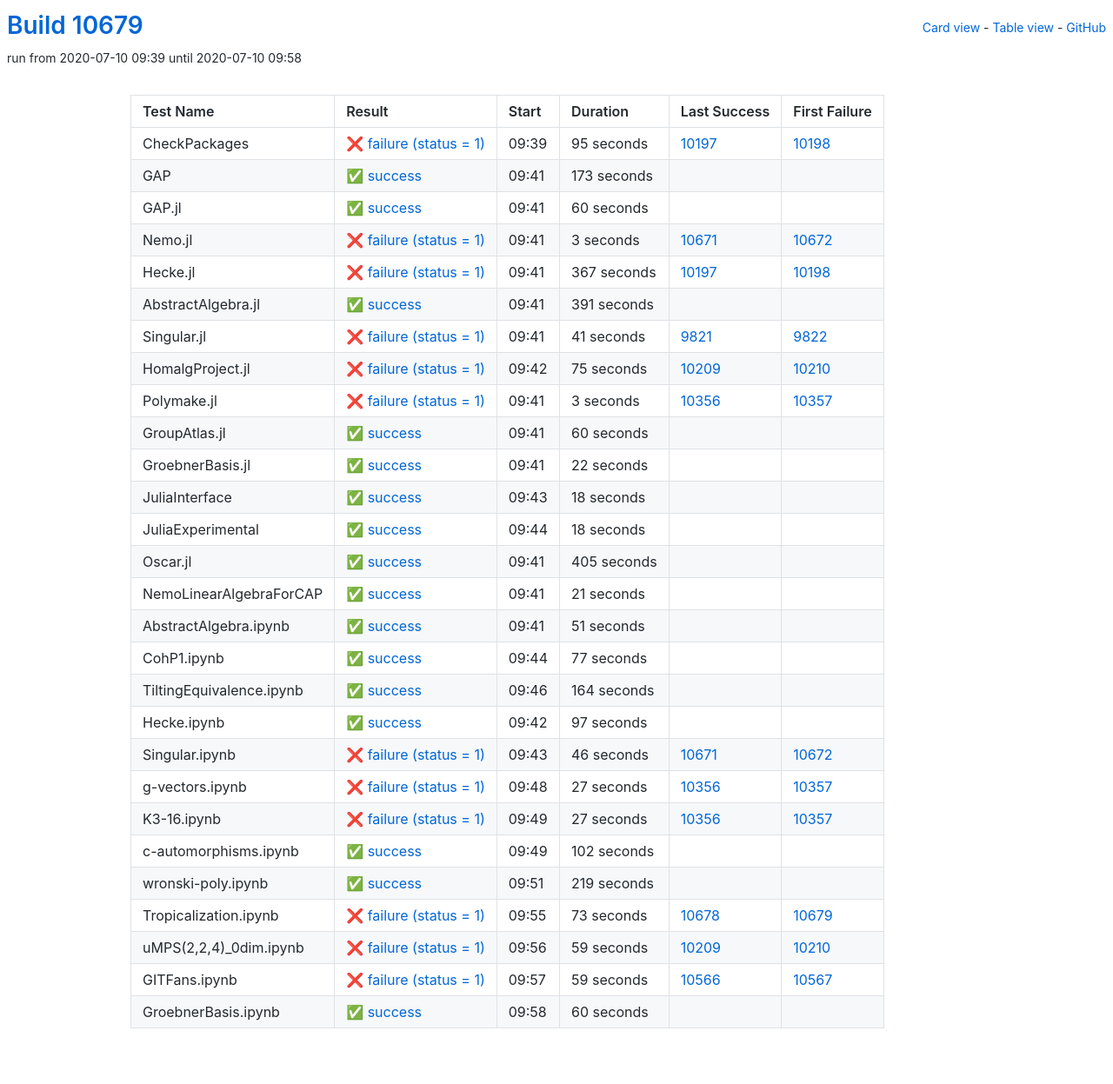
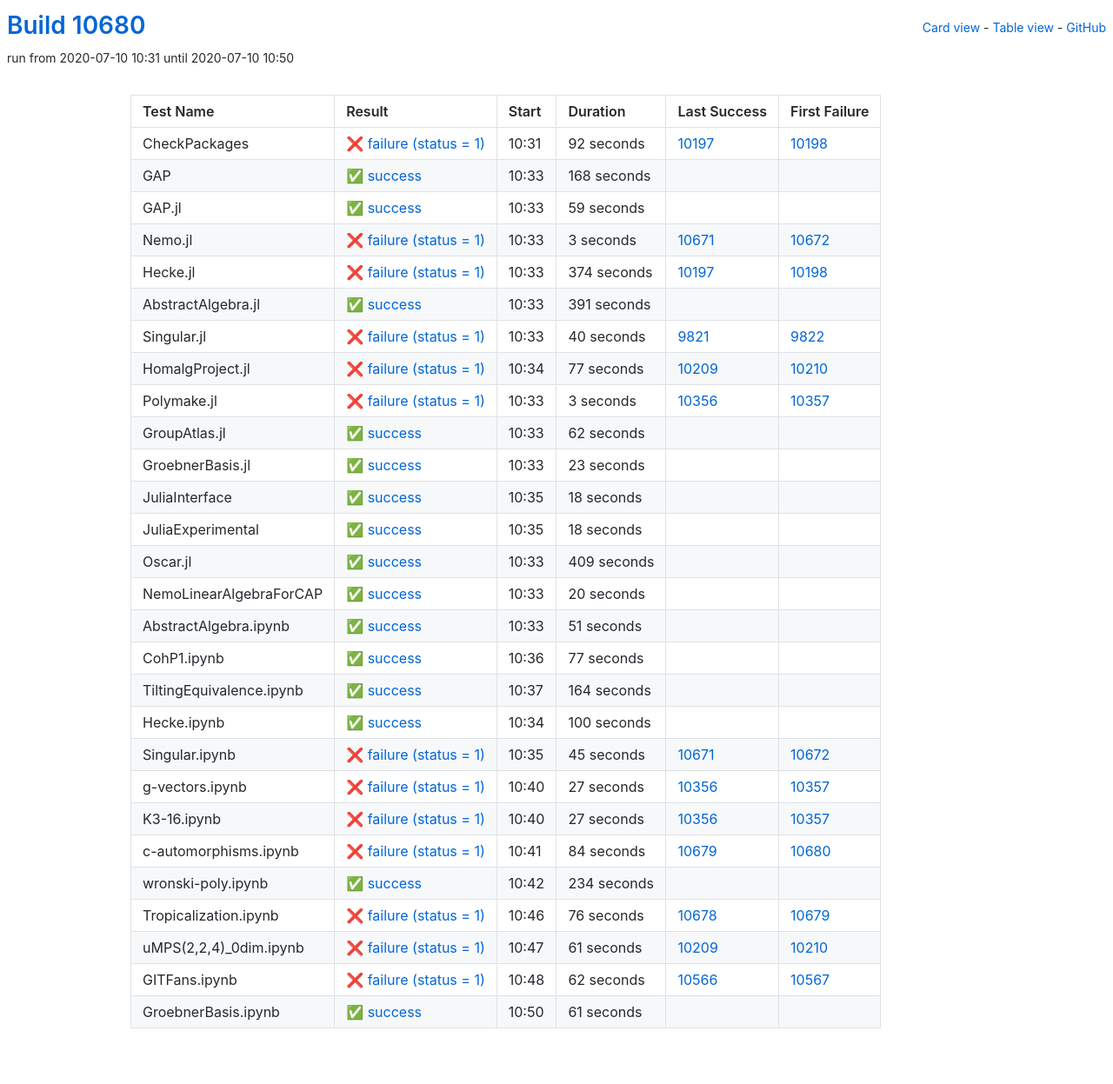
Before and after one commit to oscar-system/oscar-ci-status, a Jekyll site: the page built from table.html, in a window 1280 px wide. Shown: the whole page at 87% size. Built offline with Jekyll 4.4.1, drawn with Linux system fonts in a browser that asks for light colours.

Commit message:
Build #10680

```diff
--- a/_data/ci.yml
+++ b/_data/ci.yml
@@ -1,6 +1,6 @@
 ---
-build: 10679
-build_url: https://oscarci.mathematik.uni-kl.de/job/oscar/10679/
+build: 10680
+build_url: https://oscarci.mathematik.uni-kl.de/job/oscar/10680/
 job: oscar
 organization: oscar-system
 repo: oscar-ci-status
@@ -8,44 +8,44 @@
 tests:
 - name: CheckPackages
   id: checkpackages
-  log: https://oscarci.mathematik.uni-kl.de/job/oscar/10679/artifact/logs/build-10679/CheckPackages.log
-  start: 2020-07-10 09:39
+  log: https://oscarci.mathematik.uni-kl.de/job/oscar/10680/artifact/logs/build-10680/CheckPackages.log
+  start: 2020-07-10 10:31
   success: false
   exitcode: 1
   status: failure
-  duration: 95
+  duration: 92
   last_success: 10197
   last_success_url: https://oscarci.mathematik.uni-kl.de/job/oscar/10197/
   first_failure: 10198
   first_failure_url: https://oscarci.mathematik.uni-kl.de/job/oscar/10198/
 - name: GAP
   id: gap
-  log: https://oscarci.mathematik.uni-kl.de/job/oscar/10679/artifact/logs/build-10679/GAP.log
-  start: 2020-07-10 09:41
+  log: https://oscarci.mathematik.uni-kl.de/job/oscar/10680/artifact/logs/build-10680/GAP.log
+  start: 2020-07-10 10:33
   success: true
   exitcode: 0
   status: success
-  duration: 173
+  duration: 168
   last_success: false
   last_success_url:
   first_failure: false
   first_failure_url:
 - name: GAP.jl
   id: gap-jl
-  log: https://oscarci.mathematik.uni-kl.de/job/oscar/10679/artifact/logs/build-10679/GAP.jl.log
-  start: 2020-07-10 09:41
+  log: https://oscarci.mathematik.uni-kl.de/job/oscar/10680/artifact/logs/build-10680/GAP.jl.log
+  start: 2020-07-10 10:33
   success: true
   exitcode: 0
   status: success
-  duration: 60
+  duration: 59
   last_success: false
   last_success_url:
   first_failure: false
   first_failure_url:
 - name: Nemo.jl
   id: nemo-jl
-  log: https://oscarci.mathematik.uni-kl.de/job/oscar/10679/artifact/logs/build-10679/Nemo.jl.log
-  start: 2020-07-10 09:41
+  log: https://oscarci.mathematik.uni-kl.de/job/oscar/10680/artifact/logs/build-10680/Nemo.jl.log
+  start: 2020-07-10 10:33
   success: false
   exitcode: 1
   status: failure
@@ -56,20 +56,20 @@
   first_failure_url: https://oscarci.mathematik.uni-kl.de/job/oscar/10672/
 - name: Hecke.jl
   id: hecke-jl
-  log: https://oscarci.mathematik.uni-kl.de/job/oscar/10679/artifact/logs/build-10679/Hecke.jl.log
-  start: 2020-07-10 09:41
+  log: https://oscarci.mathematik.uni-kl.de/job/oscar/10680/artifact/logs/build-10680/Hecke.jl.log
+  start: 2020-07-10 10:33
   success: false
   exitcode: 1
   status: failure
-  duration: 367
+  duration: 374
   last_success: 10197
   last_success_url: https://oscarci.mathematik.uni-kl.de/job/oscar/10197/
   first_failure: 10198
   first_failure_url: https://oscarci.mathematik.uni-kl.de/job/oscar/10198/
 - name: AbstractAlgebra.jl
   id: abstractalgebra-jl
-  log: https://oscarci.mathematik.uni-kl.de/job/oscar/10679/artifact/logs/build-10679/AbstractAlgebra.jl.log
-  start: 2020-07-10 09:41
+  log: https://oscarci.mathematik.uni-kl.de/job/oscar/10680/artifact/logs/build-10680/AbstractAlgebra.jl.log
+  start: 2020-07-10 10:33
   success: true
   exitcode: 0
   status: success
@@ -80,32 +80,32 @@
   first_failure_url:
 - name: Singular.jl
   id: singular-jl
-  log: https://oscarci.mathematik.uni-kl.de/job/oscar/10679/artifact/logs/build-10679/Singular.jl.log
-  start: 2020-07-10 09:41
+  log: https://oscarci.mathematik.uni-kl.de/job/oscar/10680/artifact/logs/build-10680/Singular.jl.log
+  start: 2020-07-10 10:33
   success: false
   exitcode: 1
   status: failure
-  duration: 41
+  duration: 40
   last_success: 9821
   last_success_url: https://oscarci.mathematik.uni-kl.de/job/oscar/9821/
   first_failure: 9822
   first_failure_url: https://oscarci.mathematik.uni-kl.de/job/oscar/9822/
 - name: HomalgProject.jl
   id: homalgproject-jl
-  log: https://oscarci.mathematik.uni-kl.de/job/oscar/10679/artifact/logs/build-10679/HomalgProject.jl.log
-  start: 2020-07-10 09:42
+  log: https://oscarci.mathematik.uni-kl.de/job/oscar/10680/artifact/logs/build-10680/HomalgProject.jl.log
+  start: 2020-07-10 10:34
   success: false
   exitcode: 1
   status: failure
-  duration: 75
+  duration: 77
   last_success: 10209
   last_success_url: https://oscarci.mathematik.uni-kl.de/job/oscar/10209/
   first_failure: 10210
   first_failure_url: https://oscarci.mathematik.uni-kl.de/job/oscar/10210/
 - name: Polymake.jl
   id: polymake-jl
-  log: https://oscarci.mathematik.uni-kl.de/job/oscar/10679/artifact/logs/build-10679/Polymake.jl.log
-  start: 2020-07-10 09:41
+  log: https://oscarci.mathematik.uni-kl.de/job/oscar/10680/artifact/logs/build-10680/Polymake.jl.log
+  start: 2020-07-10 10:33
   success: false
   exitcode: 1
   status: failure
@@ -116,32 +116,32 @@
   first_failure_url: https://oscarci.mathematik.uni-kl.de/job/oscar/10357/
 - name: GroupAtlas.jl
   id: groupatlas-jl
-  log: https://oscarci.mathematik.uni-kl.de/job/oscar/10679/artifact/logs/build-10679/GroupAtlas.jl.log
-  start: 2020-07-10 09:41
+  log: https://oscarci.mathematik.uni-kl.de/job/oscar/10680/artifact/logs/build-10680/GroupAtlas.jl.log
+  start: 2020-07-10 10:33
   success: true
   exitcode: 0
   status: success
-  duration: 60
+  duration: 62
   last_success: false
   last_success_url:
   first_failure: false
   first_failure_url:
 - name: GroebnerBasis.jl
   id: groebnerbasis-jl
-  log: https://oscarci.mathematik.uni-kl.de/job/oscar/10679/artifact/logs/build-10679/GroebnerBasis.jl.log
-  start: 2020-07-10 09:41
+  log: https://oscarci.mathematik.uni-kl.de/job/oscar/10680/artifact/logs/build-10680/GroebnerBasis.jl.log
+  start: 2020-07-10 10:33
   success: true
   exitcode: 0
   status: success
-  duration: 22
+  duration: 23
   last_success: false
   last_success_url:
   first_failure: false
   first_failure_url:
 - name: JuliaInterface
   id: juliainterface
-  log: https://oscarci.mathematik.uni-kl.de/job/oscar/10679/artifact/logs/build-10679/JuliaInterface.log
-  start: 2020-07-10 09:43
+  log: https://oscarci.mathematik.uni-kl.de/job/oscar/10680/artifact/logs/build-10680/JuliaInterface.log
+  start: 2020-07-10 10:35
   success: true
   exitcode: 0
   status: success
@@ -152,8 +152,8 @@
   first_failure_url:
 - name: JuliaExperimental
   id: juliaexperimental
-  log: https://oscarci.mathematik.uni-kl.de/job/oscar/10679/artifact/logs/build-10679/JuliaExperimental.log
-  start: 2020-07-10 09:44
+  log: https://oscarci.mathematik.uni-kl.de/job/oscar/10680/artifact/logs/build-10680/JuliaExperimental.log
+  start: 2020-07-10 10:35
   success: true
   exitcode: 0
   status: success
@@ -164,32 +164,32 @@
   first_failure_url:
 - name: Oscar.jl
   id: oscar-jl
-  log: https://oscarci.mathematik.uni-kl.de/job/oscar/10679/artifact/logs/build-10679/Oscar.jl.log
-  start: 2020-07-10 09:41
+  log: https://oscarci.mathematik.uni-kl.de/job/oscar/10680/artifact/logs/build-10680/Oscar.jl.log
+  start: 2020-07-10 10:33
   success: true
   exitcode: 0
   status: success
-  duration: 405
+  duration: 409
   last_success: false
   last_success_url:
   first_failure: false
   first_failure_url:
 - name: NemoLinearAlgebraForCAP
   id: nemolinearalgebraforcap
-  log: https://oscarci.mathematik.uni-kl.de/job/oscar/10679/artifact/logs/build-10679/NemoLinearAlgebraForCAP.log
-  start: 2020-07-10 09:41
+  log: https://oscarci.mathematik.uni-kl.de/job/oscar/10680/artifact/logs/build-10680/NemoLinearAlgebraForCAP.log
+  start: 2020-07-10 10:33
   success: true
   exitcode: 0
   status: success
-  duration: 21
+  duration: 20
   last_success: false
   last_success_url:
   first_failure: false
   first_failure_url:
 - name: AbstractAlgebra.ipynb
   id: abstractalgebra-ipynb
-  log: https://oscarci.mathematik.uni-kl.de/job/oscar/10679/artifact/logs/build-10679/AbstractAlgebra.ipynb.log
-  start: 2020-07-10 09:41
+  log: https://oscarci.mathematik.uni-kl.de/job/oscar/10680/artifact/logs/build-10680/AbstractAlgebra.ipynb.log
+  start: 2020-07-10 10:33
   success: true
   exitcode: 0
   status: success
@@ -200,8 +200,8 @@
   first_failure_url:
 - name: CohP1.ipynb
   id: cohp1-ipynb
-  log: https://oscarci.mathematik.uni-kl.de/job/oscar/10679/artifact/logs/build-10679/CohP1.ipynb.log
-  start: 2020-07-10 09:44
+  log: https://oscarci.mathematik.uni-kl.de/job/oscar/10680/artifact/logs/build-10680/CohP1.ipynb.log
+  start: 2020-07-10 10:36
   success: true
   exitcode: 0
   status: success
@@ -212,8 +212,8 @@
   first_failure_url:
 - name: TiltingEquivalence.ipynb
   id: tiltingequivalence-ipynb
-  log: https://oscarci.mathematik.uni-kl.de/job/oscar/10679/artifact/logs/build-10679/TiltingEquivalence.ipynb.log
-  start: 2020-07-10 09:46
+  log: https://oscarci.mathematik.uni-kl.de/job/oscar/10680/artifact/logs/build-10680/TiltingEquivalence.ipynb.log
+  start: 2020-07-10 10:37
   success: true
   exitcode: 0
   status: success
@@ -224,32 +224,32 @@
   first_failure_url:
 - name: Hecke.ipynb
   id: hecke-ipynb
-  log: https://oscarci.mathematik.uni-kl.de/job/oscar/10679/artifact/logs/build-10679/Hecke.ipynb.log
-  start: 2020-07-10 09:42
+  log: https://oscarci.mathematik.uni-kl.de/job/oscar/10680/artifact/logs/build-10680/Hecke.ipynb.log
+  start: 2020-07-10 10:34
   success: true
   exitcode: 0
   status: success
-  duration: 97
+  duration: 100
   last_success: false
   last_success_url:
   first_failure: false
   first_failure_url:
 - name: Singular.ipynb
   id: singular-ipynb
-  log: https://oscarci.mathematik.uni-kl.de/job/oscar/10679/artifact/logs/build-10679/Singular.ipynb.log
-  start: 2020-07-10 09:43
+  log: https://oscarci.mathematik.uni-kl.de/job/oscar/10680/artifact/logs/build-10680/Singular.ipynb.log
+  start: 2020-07-10 10:35
   success: false
   exitcode: 1
   status: failure
-  duration: 46
+  duration: 45
   last_success: 10671
   last_success_url: https://oscarci.mathematik.uni-kl.de/job/oscar/10671/
   first_failure: 10672
   first_failure_url: https://oscarci.mathematik.uni-kl.de/job/oscar/10672/
 - name: g-vectors.ipynb
   id: g-vectors-ipynb
-  log: https://oscarci.mathematik.uni-kl.de/job/oscar/10679/artifact/logs/build-10679/g-vectors.ipynb.log
-  start: 2020-07-10 09:48
+  log: https://oscarci.mathematik.uni-kl.de/job/oscar/10680/artifact/logs/build-10680/g-vectors.ipynb.log
+  start: 2020-07-10 10:40
   success: false
   exitcode: 1
   status: failure
@@ -260,8 +260,8 @@
   first_failure_url: https://oscarci.mathematik.uni-kl.de/job/oscar/10357/
 - name: K3-16.ipynb
   id: k3-16-ipynb
-  log: https://oscarci.mathematik.uni-kl.de/job/oscar/10679/artifact/logs/build-10679/K3-16.ipynb.log
-  start: 2020-07-10 09:49
+  log: https://oscarci.mathematik.uni-kl.de/job/oscar/10680/artifact/logs/build-10680/K3-16.ipynb.log
+  start: 2020-07-10 10:40
   success: false
   exitcode: 1
   status: failure
@@ -272,72 +272,72 @@
   first_failure_url: https://oscarci.mathematik.uni-kl.de/job/oscar/10357/
 - name: c-automorphisms.ipynb
   id: c-automorphisms-ipynb
-  log: https://oscarci.mathematik.uni-kl.de/job/oscar/10679/artifact/logs/build-10679/c-automorphisms.ipynb.log
-  start: 2020-07-10 09:49
+  log: https://oscarci.mathematik.uni-kl.de/job/oscar/10680/artifact/logs/build-10680/c-automorphisms.ipynb.log
+  start: 2020-07-10 10:41
+  success: false
+  exitcode: 1
+  status: failure
+  duration: 84
+  last_success: 10679
+  last_success_url: https://oscarci.mathematik.uni-kl.de/job/oscar/10679/
+  first_failure: 10680
+  first_failure_url: https://oscarci.mathematik.uni-kl.de/job/oscar/10680/
+- name: wronski-poly.ipynb
+  id: wronski-poly-ipynb
+  log: https://oscarci.mathematik.uni-kl.de/job/oscar/10680/artifact/logs/build-10680/wronski-poly.ipynb.log
+  start: 2020-07-10 10:42
   success: true
   exitcode: 0
   status: success
-  duration: 102
-  last_success: false
-  last_success_url:
-  first_failure: false
-  first_failure_url:
-- name: wronski-poly.ipynb
-  id: wronski-poly-ipynb
-  log: https://oscarci.mathematik.uni-kl.de/job/oscar/10679/artifact/logs/build-10679/wronski-poly.ipynb.log
-  start: 2020-07-10 09:51
-  success: true
-  exitcode: 0
-  status: success
-  duration: 219
+  duration: 234
   last_success: false
   last_success_url:
   first_failure: false
   first_failure_url:
 - name: Tropicalization.ipynb
   id: tropicalization-ipynb
-  log: https://oscarci.mathematik.uni-kl.de/job/oscar/10679/artifact/logs/build-10679/Tropicalization.ipynb.log
-  start: 2020-07-10 09:55
+  log: https://oscarci.mathematik.uni-kl.de/job/oscar/10680/artifact/logs/build-10680/Tropicalization.ipynb.log
+  start: 2020-07-10 10:46
   success: false
   exitcode: 1
   status: failure
-  duration: 73
+  duration: 76
   last_success: 10678
   last_success_url: https://oscarci.mathematik.uni-kl.de/job/oscar/10678/
   first_failure: 10679
   first_failure_url: https://oscarci.mathematik.uni-kl.de/job/oscar/10679/
 - name: uMPS(2,2,4)_0dim.ipynb
   id: umps-2-2-4-0dim-ipynb
-  log: https://oscarci.mathematik.uni-kl.de/job/oscar/10679/artifact/logs/build-10679/uMPS-2-2-4-_0dim.ipynb.log
-  start: 2020-07-10 09:56
+  log: https://oscarci.mathematik.uni-kl.de/job/oscar/10680/artifact/logs/build-10680/uMPS-2-2-4-_0dim.ipynb.log
+  start: 2020-07-10 10:47
   success: false
   exitcode: 1
   status: failure
-  duration: 59
+  duration: 61
   last_success: 10209
   last_success_url: https://oscarci.mathematik.uni-kl.de/job/oscar/10209/
   first_failure: 10210
   first_failure_url: https://oscarci.mathematik.uni-kl.de/job/oscar/10210/
 - name: GITFans.ipynb
   id: gitfans-ipynb
-  log: https://oscarci.mathematik.uni-kl.de/job/oscar/10679/artifact/logs/build-10679/GITFans.ipynb.log
-  start: 2020-07-10 09:57
+  log: https://oscarci.mathematik.uni-kl.de/job/oscar/10680/artifact/logs/build-10680/GITFans.ipynb.log
+  start: 2020-07-10 10:48
   success: false
   exitcode: 1
   status: failure
-  duration: 59
+  duration: 62
   last_success: 10566
   last_success_url: https://oscarci.mathematik.uni-kl.de/job/oscar/10566/
   first_failure: 10567
   first_failure_url: https://oscarci.mathematik.uni-kl.de/job/oscar/10567/
 - name: GroebnerBasis.ipynb
   id: groebnerbasis-ipynb
-  log: https://oscarci.mathematik.uni-kl.de/job/oscar/10679/artifact/logs/build-10679/GroebnerBasis.ipynb.log
-  start: 2020-07-10 09:58
+  log: https://oscarci.mathematik.uni-kl.de/job/oscar/10680/artifact/logs/build-10680/GroebnerBasis.ipynb.log
+  start: 2020-07-10 10:50
   success: true
   exitcode: 0
   status: success
-  duration: 60
+  duration: 61
   last_success: false
   last_success_url:
   first_failure: false
```
Also changed, not shown: README.md.
